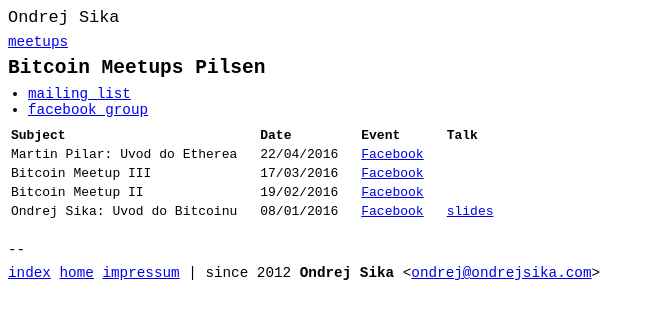
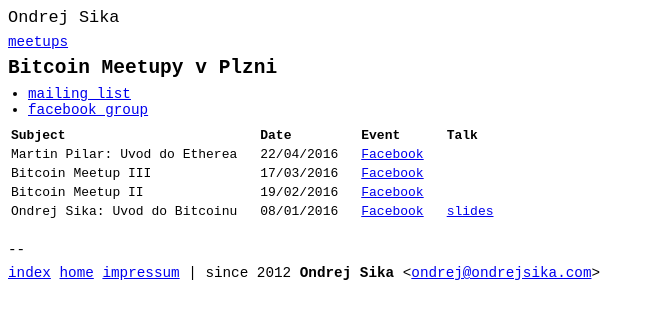
Before and after one commit to ondrejsika/ondrejsika.com, a Jekyll site: the page built from meetups/bitcoin-plzen/index.md, in a window 1280 px wide. Shown: the top 319 px of the page, without its empty margins (0-654 px from the left). Built offline with Jekyll 4.4.1, drawn with Linux system fonts in a browser that asks for light colours; Markdown is read by kramdown in place of the engine named in the settings; comment, search, counter and statistics services are not loaded.

Commit message:
meetups.bitcoin - rename

```diff
--- a/meetups/bitcoin-plzen/index.md
+++ b/meetups/bitcoin-plzen/index.md
@@ -1,6 +1,6 @@
 ---
 layout: default
-title: Bitcoin Meetups Pilsen
+title: Bitcoin Meetupy v Plzni
 ---
 
 [meetups](..)
```
Also changed, not shown: meetups/index.md (+1 -1 lines).
